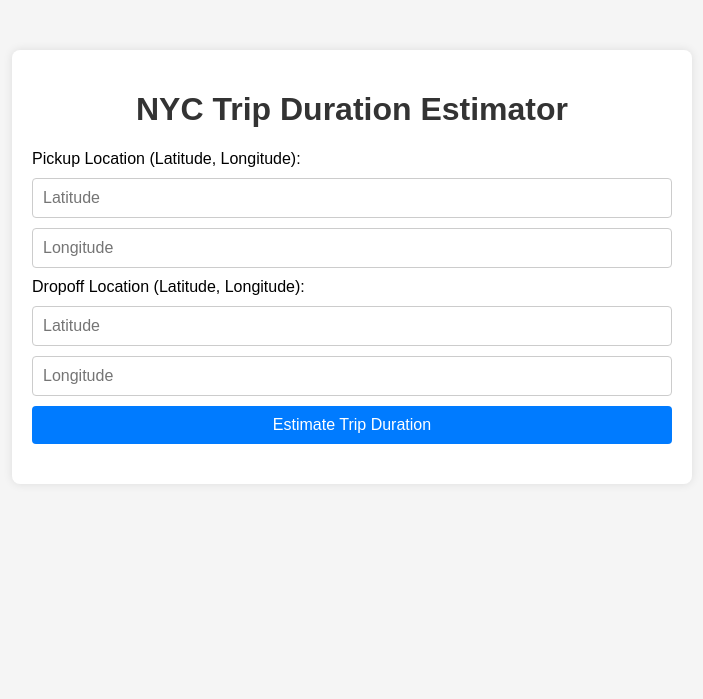
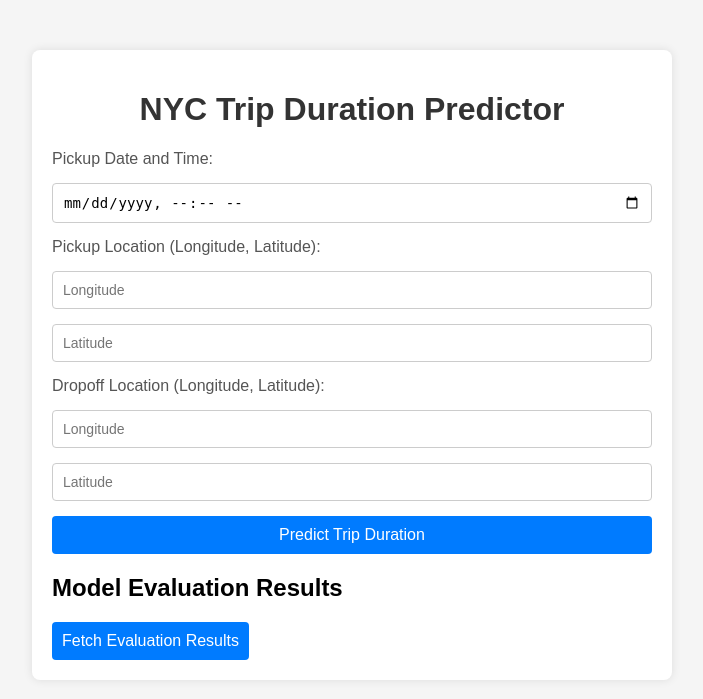
Before and after one commit to Owen-Senowitz/CSCI-6020-Machine-Learning-Project, a Flask app: page / in a window 1280 px wide. Shown: the top 699 px of the page, without its empty margins (288-991 px from the left). Run offline with Flask 3, Linux system fonts and the light colour scheme; parts of the project's set-up code (start-up, migrations or seed data) failed here and were passed over.

Commit message:
added results json

```diff
--- a/app.py
+++ b/app.py
@@ -1,7 +1,8 @@
 from flask import Flask, render_template, request, jsonify
 import joblib
 import pandas as pd
-from geopy.distance import geodesic
+from datetime import datetime
+import json
 
 app = Flask(__name__)
 
@@ -22,42 +23,59 @@ def index():
 @app.route("/predict", methods=["POST"])
 def predict():
     try:
-        # Get user input from form
+        # Get user input from JSON
         data = request.json
-        pickup_lat = float(data["pickup_lat"])
-        pickup_lon = float(data["pickup_lon"])
-        dropoff_lat = float(data["dropoff_lat"])
-        dropoff_lon = float(data["dropoff_lon"])
+        pickup_datetime = data["pickup_datetime"]
+        pickup_longitude = float(data["pickup_longitude"])
+        pickup_latitude = float(data["pickup_latitude"])
+        dropoff_longitude = float(data["dropoff_longitude"])
+        dropoff_latitude = float(data["dropoff_latitude"])
 
-        # Create input data
+        # Handle datetime parsing
+        try:
+            pickup_datetime_obj = datetime.strptime(pickup_datetime, "%Y-%m-%d %H:%M:%S")
+        except ValueError:
+            pickup_datetime_obj = datetime.strptime(pickup_datetime, "%Y-%m-%dT%H:%M")
+
+        # Extract datetime features
+        pickup_hour = pickup_datetime_obj.hour
+        pickup_dayofweek = pickup_datetime_obj.weekday()
+        pickup_month = pickup_datetime_obj.month
+
+        # Prepare features
         features = pd.DataFrame([{
-            "pickup_hour": 8,  # Example static hour, can make this dynamic
-            "pickup_dayofweek": 1,  # Example static day of the week
-            "pickup_month": 6,  # Example static month
-            "dropoff_hour": 9,  # Example static hour
-            "dropoff_dayofweek": 1,  # Example static day of the week
-            "dropoff_month": 6,  # Example static month
-            "pickup_longitude": pickup_lon,
-            "pickup_latitude": pickup_lat,
-            "dropoff_longitude": dropoff_lon,
-            "dropoff_latitude": dropoff_lat,
-            "passenger_count": 1
+            "pickup_hour": pickup_hour,
+            "pickup_dayofweek": pickup_dayofweek,
+            "pickup_month": pickup_month,
+            "pickup_longitude": pickup_longitude,
+            "pickup_latitude": pickup_latitude,
+            "dropoff_longitude": dropoff_longitude,
+            "dropoff_latitude": dropoff_latitude
         }])
 
         # Scale features
         features_scaled = scaler.transform(features)
 
-        # Predict using all models
+        # Generate predictions
         predictions = {
             model_name: model.predict(features_scaled if model_name != "linear_regression" else features)[0]
             for model_name, model in models.items()
         }
 
-        # Return the predictions
         return jsonify(predictions)
 
     except Exception as e:
-        return jsonify({"error": str(e)})
+        return jsonify({"error": str(e)}), 500
+
+@app.route("/results", methods=["GET"])
+def results():
+    try:
+        # Load results from results.json
+        with open("results.json", "r") as results_file:
+            results = json.load(results_file)
+        return jsonify(results)
+    except Exception as e:
+        return jsonify({"error": str(e)}), 500
 
 if __name__ == "__main__":
     app.run(debug=True)
--- a/static/app.js
+++ b/static/app.js
@@ -1,19 +1,27 @@
 document.getElementById("submit").addEventListener("click", async () => {
-	const pickup_lat = document.getElementById("pickup_lat").value;
-	const pickup_lon = document.getElementById("pickup_lon").value;
-	const dropoff_lat = document.getElementById("dropoff_lat").value;
-	const dropoff_lon = document.getElementById("dropoff_lon").value;
+	const pickup_datetime = document.getElementById("pickup_datetime").value;
+	const pickup_longitude = document.getElementById("pickup_longitude").value;
+	const pickup_latitude = document.getElementById("pickup_latitude").value;
+	const dropoff_longitude = document.getElementById("dropoff_longitude").value;
+	const dropoff_latitude = document.getElementById("dropoff_latitude").value;
 
-	if (!pickup_lat || !pickup_lon || !dropoff_lat || !dropoff_lon) {
-		alert("Please enter all fields!");
+	if (
+		!pickup_datetime ||
+		!pickup_longitude ||
+		!pickup_latitude ||
+		!dropoff_longitude ||
+		!dropoff_latitude
+	) {
+		alert("Please fill in all fields!");
 		return;
 	}
 
 	const payload = {
-		pickup_lat,
-		pickup_lon,
-		dropoff_lat,
-		dropoff_lon,
+		pickup_datetime,
+		pickup_longitude,
+		pickup_latitude,
+		dropoff_longitude,
+		dropoff_latitude,
 	};
 
 	try {
@@ -41,3 +49,30 @@ document.getElementById("submit").addEventListener("click", async () => {
 		document.getElementById("results").innerText = `Error: ${error.message}`;
 	}
 });
+
+document.getElementById("fetch-results").addEventListener("click", async () => {
+	try {
+		const response = await fetch("/results");
+		const results = await response.json();
+
+		if (results.error) {
+			document.getElementById(
+				"evaluation-results"
+			).innerText = `Error: ${results.error}`;
+		} else {
+			const resultsText = Object.entries(results)
+				.map(
+					([model, metrics]) =>
+						`${model} - Mean Squared Error: ${metrics.mean_squared_error.toFixed(
+							2
+						)} seconds²`
+				)
+				.join("\n");
+			document.getElementById("evaluation-results").innerText = resultsText;
+		}
+	} catch (error) {
+		document.getElementById(
+			"evaluation-results"
+		).innerText = `Error: ${error.message}`;
+	}
+});
--- a/static/styles.css
+++ b/static/styles.css
@@ -1,17 +1,17 @@
 body {
     font-family: Arial, sans-serif;
+    background-color: #f5f5f5;
     margin: 0;
     padding: 0;
-    background-color: #f5f5f5;
 }
 
 .container {
-    width: 50%;
+    max-width: 600px;
     margin: 50px auto;
-    background: #ffffff;
     padding: 20px;
+    background: white;
     border-radius: 8px;
-    box-shadow: 0px 0px 10px 0px rgba(0, 0, 0, 0.1);
+    box-shadow: 0px 0px 10px rgba(0, 0, 0, 0.1);
 }
 
 h1 {
@@ -22,12 +22,17 @@ h1 {
 form {
     display: flex;
     flex-direction: column;
-    gap: 10px;
+    gap: 15px;
+}
+
+label {
+    font-size: 16px;
+    color: #555;
 }
 
 input {
     padding: 10px;
-    font-size: 16px;
+    font-size: 14px;
     border: 1px solid #ccc;
     border-radius: 4px;
 }
@@ -35,8 +40,8 @@ input {
 button {
     padding: 10px;
     font-size: 16px;
-    color: #fff;
     background-color: #007bff;
+    color: white;
     border: none;
     border-radius: 4px;
     cursor: pointer;
--- a/templates/index.html
+++ b/templates/index.html
@@ -3,24 +3,31 @@
 <head>
     <meta charset="UTF-8">
     <meta name="viewport" content="width=device-width, initial-scale=1.0">
-    <title>NYC Trip Duration Estimator</title>
+    <title>Trip Duration Predictor</title>
     <link rel="stylesheet" href="/static/styles.css">
 </head>
 <body>
     <div class="container">
-        <h1>NYC Trip Duration Estimator</h1>
+        <h1>NYC Trip Duration Predictor</h1>
         <form id="trip-form">
-            <label for="pickup">Pickup Location (Latitude, Longitude):</label>
-            <input type="text" id="pickup_lat" placeholder="Latitude">
-            <input type="text" id="pickup_lon" placeholder="Longitude">
+            <label for="pickup_datetime">Pickup Date and Time:</label>
+            <input type="datetime-local" id="pickup_datetime" required>
 
-            <label for="dropoff">Dropoff Location (Latitude, Longitude):</label>
-            <input type="text" id="dropoff_lat" placeholder="Latitude">
-            <input type="text" id="dropoff_lon" placeholder="Longitude">
+            <label for="pickup_location">Pickup Location (Longitude, Latitude):</label>
+            <input type="text" id="pickup_longitude" placeholder="Longitude" required>
+            <input type="text" id="pickup_latitude" placeholder="Latitude" required>
 
-            <button type="button" id="submit">Estimate Trip Duration</button>
+            <label for="dropoff_location">Dropoff Location (Longitude, Latitude):</label>
+            <input type="text" id="dropoff_longitude" placeholder="Longitude" required>
+            <input type="text" id="dropoff_latitude" placeholder="Latitude" required>
+
+            <button type="button" id="submit">Predict Trip Duration</button>
         </form>
         <div id="results"></div>
+
+        <h2>Model Evaluation Results</h2>
+        <button type="button" id="fetch-results">Fetch Evaluation Results</button>
+        <div id="evaluation-results"></div>
     </div>
     <script src="/static/app.js"></script>
 </body>
```
Also changed, not shown: results.json (added, +17 -0 lines), train.py (+66 -32 lines).
